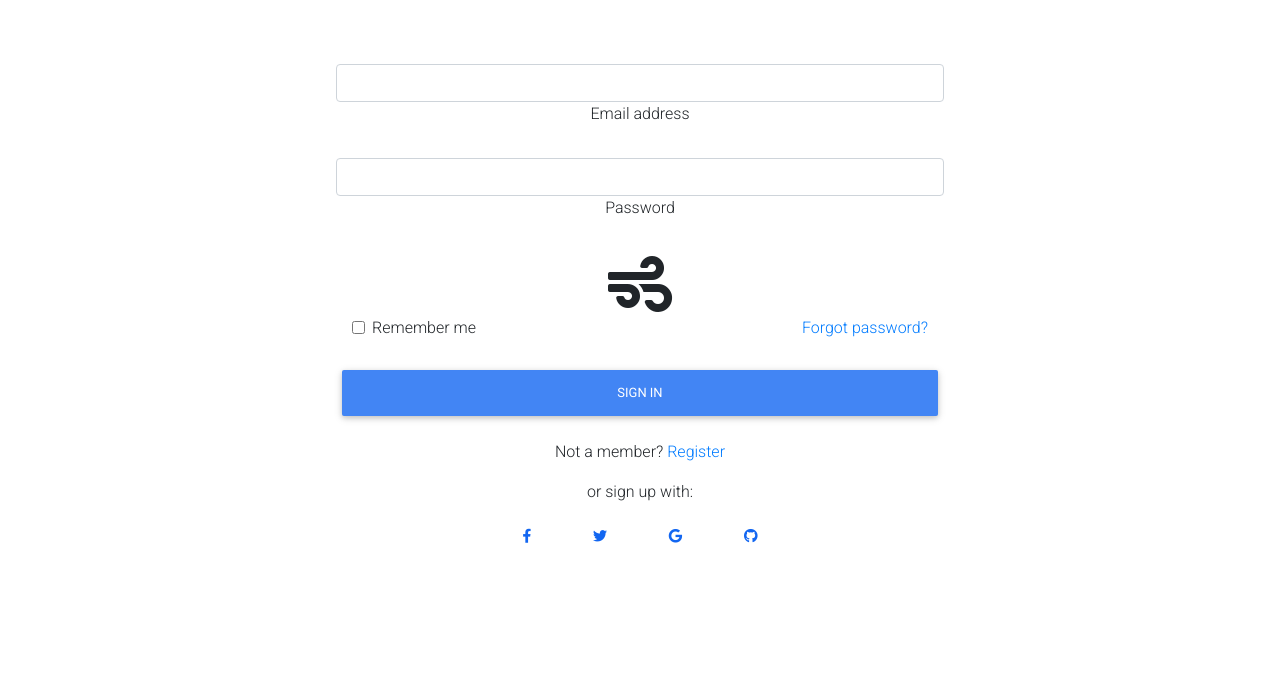
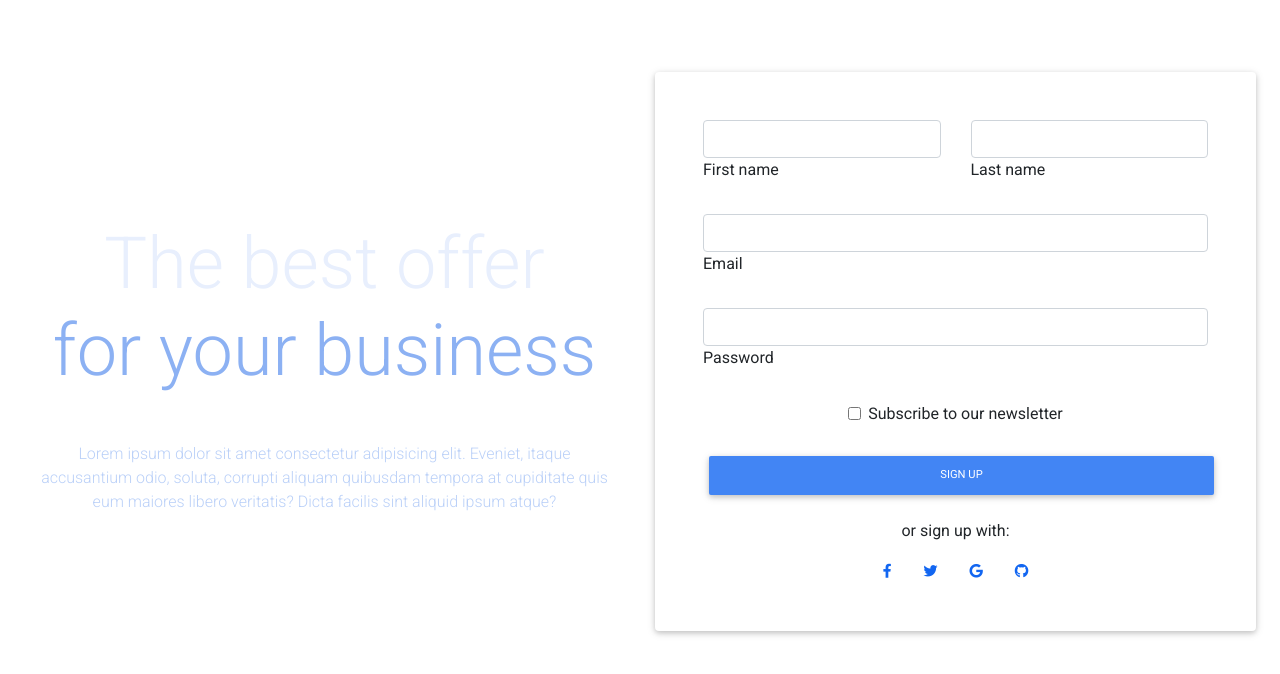
Before and after one commit to Kuper-S/Perfumer-Share, a React (Create React App) app in the folder client/: page /singup in a window 1280 px wide. Shown: the top 674 px of the page. Built offline with nearby package versions, Linux system fonts and the light colour scheme.

Commit message:
add and edit signup and singin

```diff
--- a/client/src/App.js
+++ b/client/src/App.js
@@ -1,12 +1,23 @@
 
 import './App.css';
 import React from 'react';
-import LoginPage from './pages/Login-Register/LoginPage';
+import {
+  BrowserRouter,
+  Routes,
+  Route
+} from "react-router-dom";
+import LoginPage from './pages/Login-SingIn/LoginPage';
+import SingupPage from './pages/Login-SingIn/SingupPage';
+
 function App() {
   return (
-    <div className="App">
-      <LoginPage />
-    </div>
+    <BrowserRouter>
+      <Routes>
+      {/* <Route path="/" element={<Home />} /> */}
+      <Route path="/login" element={<LoginPage />} />
+      <Route path="/singup" element={<SingupPage />} />
+      </Routes>
+    </BrowserRouter>
   );
 }
 
```
Also changed, not shown: client/src/pages/Login-SingIn/SingupPage.jsx (renamed from client/src/pages/Login-Register/SingupPage.jsx, +8 -4 lines), client/src/pages/Login-SingIn/LoginPage.css (renamed from client/src/pages/Login-Register/LoginPage.css), client/src/pages/Login-SingIn/LoginPage.jsx (renamed from client/src/pages/Login-Register/LoginPage.jsx), client/src/pages/Login-SingIn/SingupPage.css (renamed from client/src/pages/Login-Register/Registration.css).
